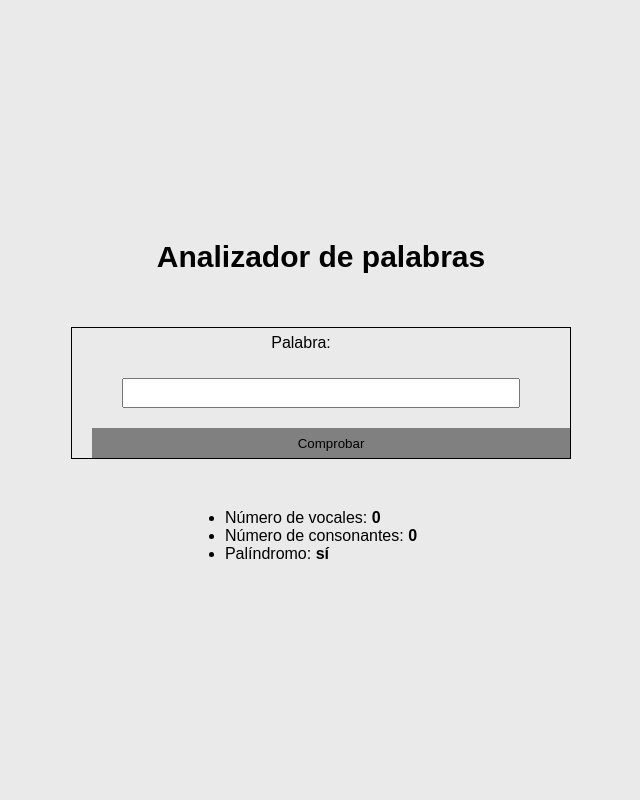
After one commit to RomanKornyeyev/entorno_servidor, a PHP site: page /practica_9.php in a window 1280 px wide. The commit adds this page. Shown: the whole page, without its empty margins (319-959 px from the left). Run offline with PHP 8.4, Linux system fonts and the light colour scheme; data that the repository does not hold is empty.

Commit message:
ejer 5 palindromo finalizado

```diff
--- /dev/null
+++ b/1ev/03_tareas_practicas/practica_9.php
@@ -0,0 +1,136 @@
+<?php
+    $num = 0;
+
+    if(isset($_GET['palabra'])){
+        $palabra = $_GET['palabra'];
+        if($palabra == ""){
+            $error = true;
+        }
+    }else{
+        $palabra = false;
+    }
+
+    function contarVocales($var){
+        $vocales = "aeiouAEIOU";
+        $cont = 0;
+        for($i=0; $i<strlen($var); $i++){
+            for($j=0; $j<strlen($vocales); $j++){
+                if($var[$i] == $vocales[$j]){
+                    $cont++;
+                }
+            }
+        }
+
+        return $cont;
+    }
+
+    function contarConsonantes($var){
+        $consonantes = 0;
+        $consonantes = strlen($var) - contarVocales($var);
+
+        return $consonantes;
+    }
+
+    function esPalindromo($var){
+        $palindromo = true;
+
+        for($i=0; $i<strlen($var); $i++){
+            if($var[strlen($var)-1-$i] != $var[$i]){
+                $palindromo = false;
+            }
+        }
+
+        return $palindromo;
+    }
+?>
+<!DOCTYPE html>
+<html lang="es">
+<head>
+    <meta charset="UTF-8">
+    <meta http-equiv="X-UA-Compatible" content="IE=edge">
+    <meta name="viewport" content="width=device-width, initial-scale=1.0">
+    <title>Hola mundo de php</title>
+
+    <!-- <meta http-equiv="refresh" content=".5"> -->
+
+    <style>
+        *{
+            margin:0;
+            padding:0;
+            box-sizing: border-box;
+            font-family: arial;
+        }
+        html{
+            font-size: 62.5%;
+        }
+        body{
+            font-size: 1.6rem;
+            background-color: #eaeaea;
+        }
+
+		.container{
+            margin: 0 auto;
+            width: 120rem;
+            height: 100vh;
+            display: flex;
+            justify-content: center;
+            align-items: center;
+            gap: 5rem;
+            flex-flow: column;
+        }
+        .titulo{
+            font-size: 3rem;
+            line-height: 4rem;
+        }
+        form{
+            width: 50rem;
+            display: flex;
+            flex-flow: row wrap;
+            justify-content: center;
+            align-items: center;
+            gap: 2rem;
+            border: 1px solid black;
+        }
+        input{
+            height: 3rem;
+        }
+        .label{
+            width: 20%;
+            line-height: 3rem;
+        }
+        .input-text{
+            width: 80%;
+        }
+        .button{
+            width: 100%;
+            height: 3rem;
+            margin-left: 2rem;
+            border: none;
+            background-color: grey;
+            color: #000;
+        }
+        .button:hover{
+            background-color: #000;
+            color: #fff;
+        }
+    </style>
+</head>
+<body>
+    <div class="container">
+        <h1 class="titulo" >Analizador de palabras</h1>
+        <form action="" method="get">
+            <label class="label" for="palabra">Palabra: </label><input class="input-text" type="text" name="palabra" id="" value="<?= $palabra ?>">
+            <input class="button" type="submit" value="Comprobar">
+        </form>
+        <?php if ($error) { ?>
+            <h3>Eres un poco manazas</h3>
+        <?php } ?>
+
+        <ul class="lista">
+            <li>Número de vocales: <strong><?= contarVocales($palabra) ?></strong></li>
+            <li>Número de consonantes: <strong><?= contarConsonantes($palabra) ?></strong></li>
+            <li>Palíndromo: <strong><?php echo esPalindromo($palabra)?'sí':'no' ?></strong></li>
+        </ul>
+    </div>
+</body>
+</html>
```
Also changed, not shown: 1ev/03_tareas_practicas/practica_8_mejorada.php (+8 -2 lines).
